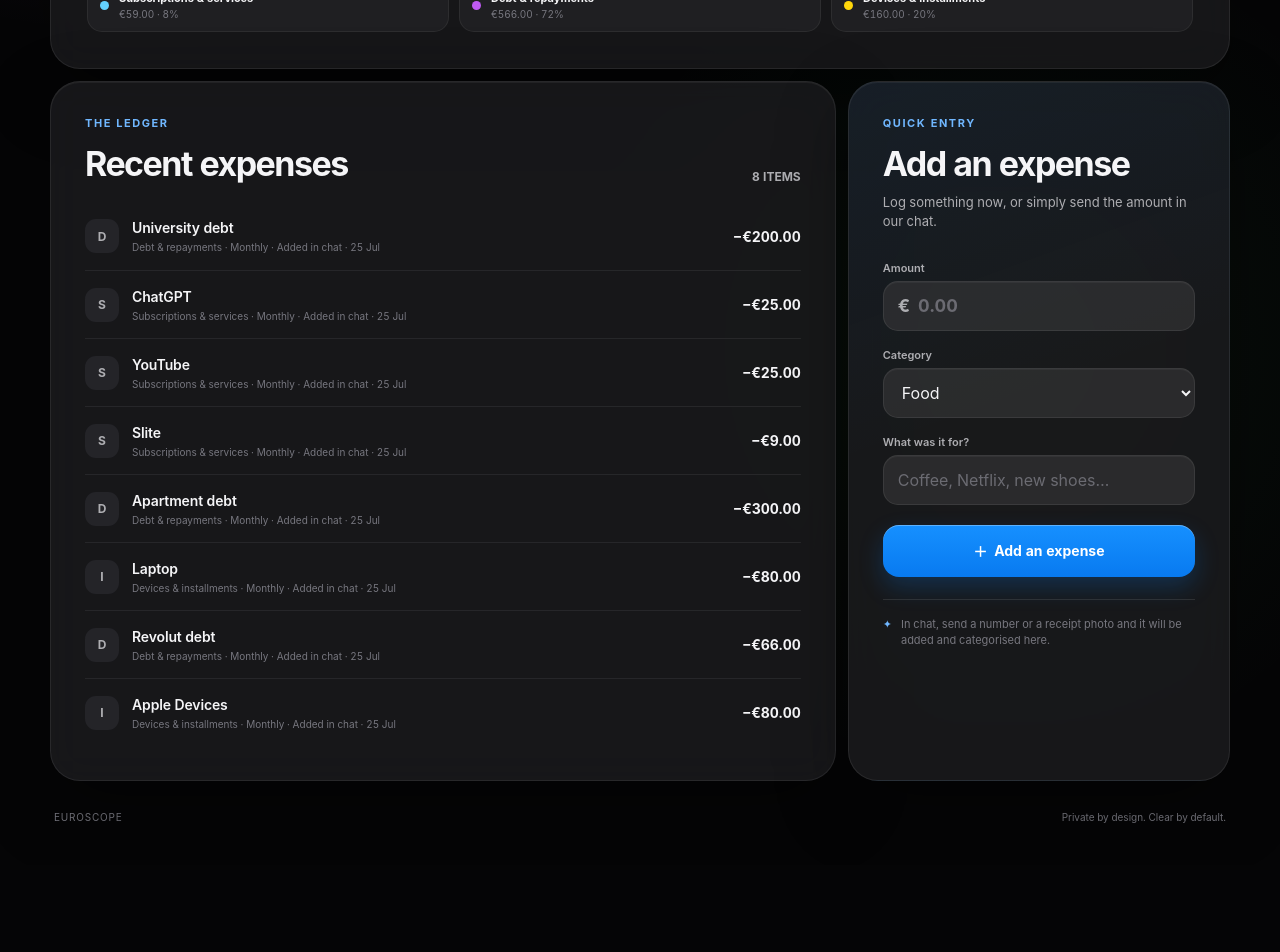
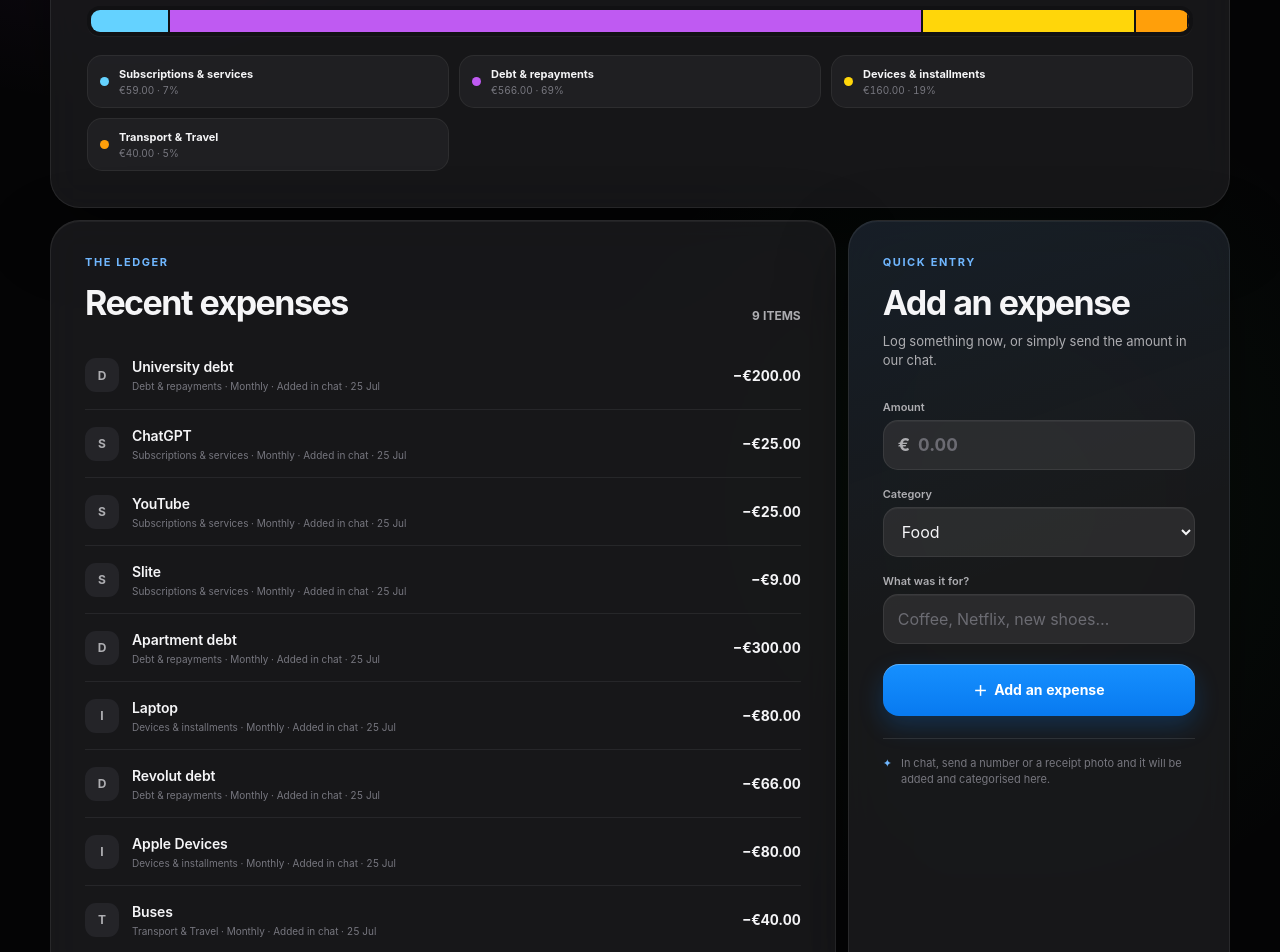
Before and after one commit to kbekulov/finance, a Next.js app: page / in a window 1280 px wide. Shown: the part 1120-2072 px from the top of the page. Before the commit the page ends 1985 px from the top, so only its background shows below. Built offline with nearby package versions, Linux system fonts and the light colour scheme.

Commit message:
Add monthly bus transport expense

```diff
--- a/app/page.tsx
+++ b/app/page.tsx
@@ -8,7 +8,8 @@ type Category =
   | "Subscriptions & services"
   | "Luxury purchases"
   | "Debt & repayments"
-  | "Devices & installments";
+  | "Devices & installments"
+  | "Transport & Travel";
 type Language = "en" | "ru";
 
 type Expense = {
@@ -48,6 +49,7 @@ const CATEGORIES: Category[] = [
   "Luxury purchases",
   "Debt & repayments",
   "Devices & installments",
+  "Transport & Travel",
 ];
 
 const COPY = {
@@ -172,6 +174,7 @@ const CATEGORY_LABELS: Record<Language, Record<Category, string>> = {
     "Luxury purchases": "Luxury purchases",
     "Debt & repayments": "Debt & repayments",
     "Devices & installments": "Devices & installments",
+    "Transport & Travel": "Transport & Travel",
   },
   ru: {
     Food: "Еда",
@@ -179,6 +182,7 @@ const CATEGORY_LABELS: Record<Language, Record<Category, string>> = {
     "Luxury purchases": "Покупки для удовольствия",
     "Debt & repayments": "Долги и выплаты",
     "Devices & installments": "Устройства и рассрочки",
+    "Transport & Travel": "Транспорт и путешествия",
   },
 };
 
@@ -210,7 +214,8 @@ function categorySymbol(category: Category) {
   if (category === "Subscriptions & services") return "S";
   if (category === "Luxury purchases") return "L";
   if (category === "Debt & repayments") return "D";
-  return "I";
+  if (category === "Devices & installments") return "I";
+  return "T";
 }
 
 function categoryClass(category: Category) {
@@ -218,7 +223,8 @@ function categoryClass(category: Category) {
   if (category === "Subscriptions & services") return "services";
   if (category === "Luxury purchases") return "luxury";
   if (category === "Debt & repayments") return "debt";
-  return "devices";
+  if (category === "Devices & installments") return "devices";
+  return "transport";
 }
 
 function fillTemplate(
@@ -318,6 +324,7 @@ export default function Home() {
     "Subscriptions & services",
     "Luxury purchases",
     "Devices & installments",
+    "Transport & Travel",
   ]);
   const cutTarget =
     rankedCategories.find(
--- a/data/finance-history.json
+++ b/data/finance-history.json
@@ -14,7 +14,7 @@
       "currency": "EUR",
       "timezone": "Europe/Vilnius",
       "updatedAt": "2026-07-25",
-      "revision": 6,
+      "revision": 7,
       "salary": 2150,
       "savingsGoal": 200,
       "expenses": [
@@ -129,6 +129,20 @@
           "source": "chat",
           "recurring": true,
           "frequency": "monthly"
+        },
+        {
+          "id": "2026-07-buses",
+          "amount": 40,
+          "note": "Buses",
+          "noteTranslations": {
+            "en": "Buses",
+            "ru": "Автобусы"
+          },
+          "date": "2026-07-25",
+          "category": "Transport & Travel",
+          "source": "chat",
+          "recurring": true,
+          "frequency": "monthly"
         }
       ]
     }
--- a/index.html
+++ b/index.html
@@ -170,6 +170,7 @@
                 <option value="Luxury purchases" data-category-option="Luxury purchases">Luxury purchases</option>
                 <option value="Debt & repayments" data-category-option="Debt & repayments">Debt &amp; repayments</option>
                 <option value="Devices & installments" data-category-option="Devices & installments">Devices &amp; installments</option>
+                <option value="Transport & Travel" data-category-option="Transport & Travel">Transport &amp; Travel</option>
               </select>
 
               <label for="note" data-i18n="whatFor">What was it for?</label>
--- a/styles.css
+++ b/styles.css
@@ -762,6 +762,12 @@ h1 em {
   color: var(--yellow);
 }
 
+.transport,
+.category-t {
+  background: rgba(255, 159, 10, 0.13);
+  color: var(--orange);
+}
+
 /* Breakdown */
 
 .breakdown-panel {
@@ -853,6 +859,11 @@ h1 em {
 .breakdown-segment.devices,
 .breakdown-dot.devices {
   background: var(--yellow);
+}
+
+.breakdown-segment.transport,
+.breakdown-dot.transport {
+  background: var(--orange);
 }
 
 .breakdown-legend {
```
Also changed, not shown: script.js (+6 -1 lines), 2 other files (tests, documents, lock files or other folders).
